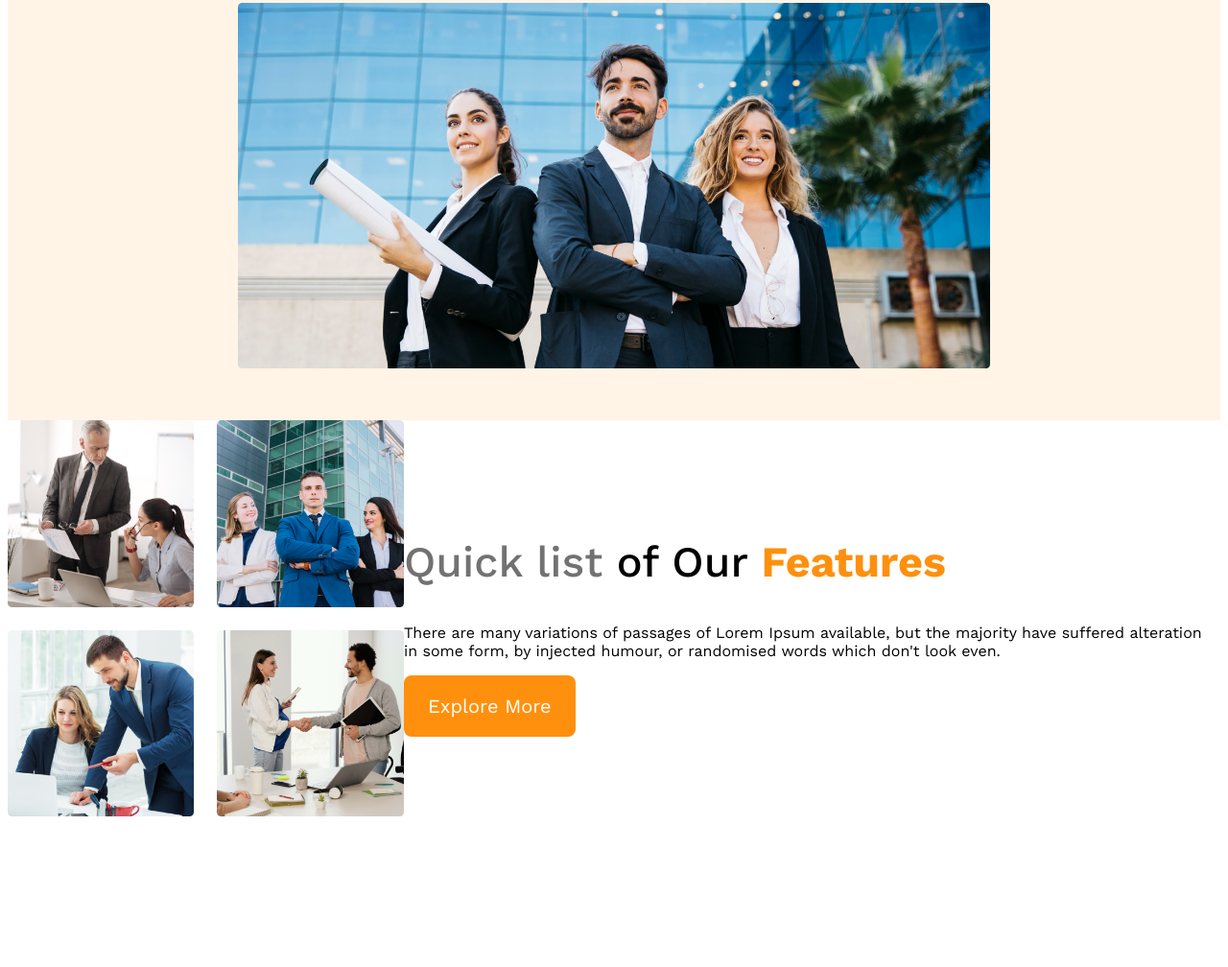
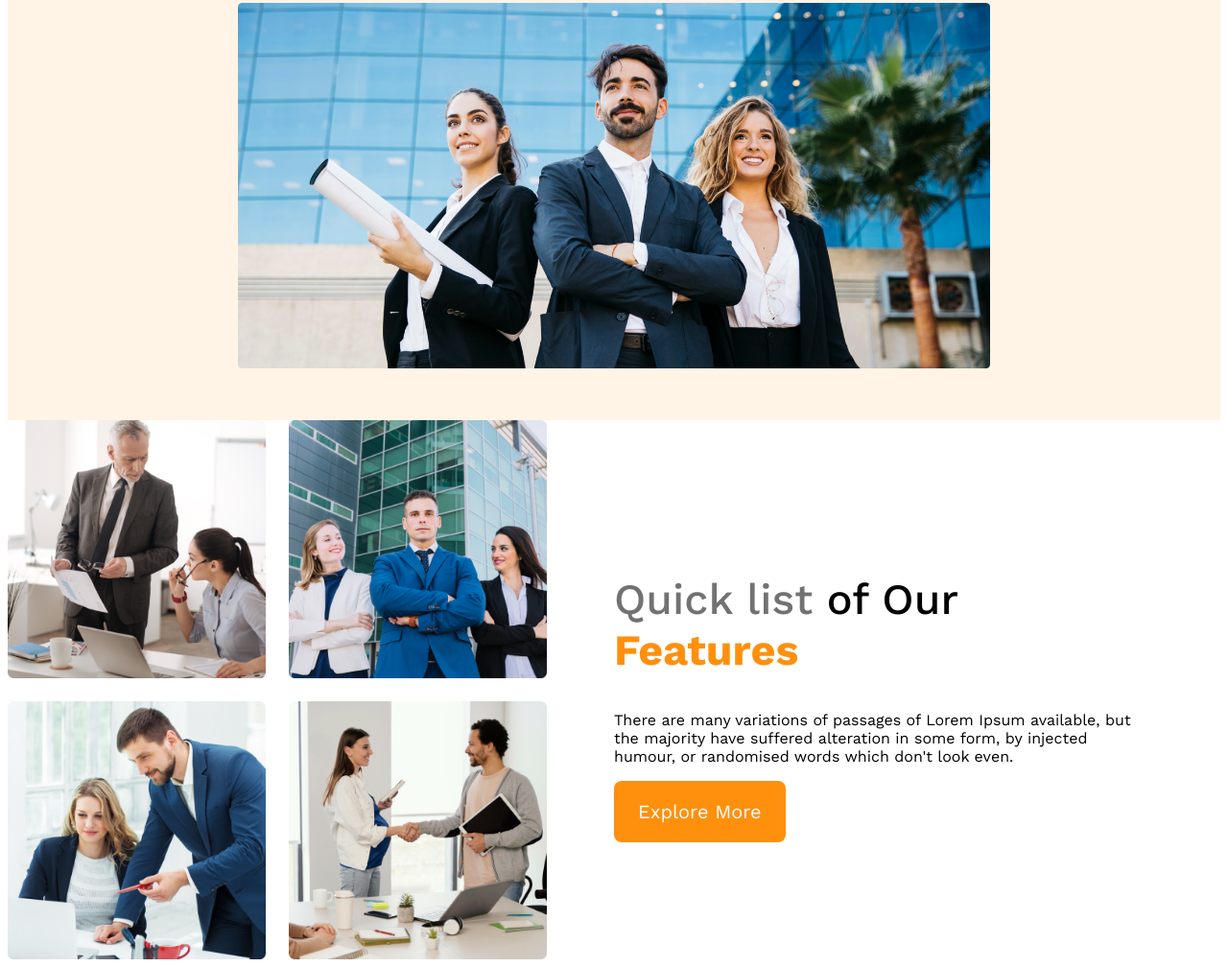
Before and after one commit to tanvir244/G3-Architect-Project, a plain HTML site: page index.html in a window 1280 px wide. Shown: the part 587-1595 px from the top of the page at 96% size. Before the commit the page ends 1446 px from the top, so only its background shows below. Drawn offline with nearby package versions, Linux system fonts and the light colour scheme.

Commit message:
features content added

```diff
--- a/style/style.css
+++ b/style/style.css
@@ -96,12 +96,18 @@ main {
     align-items: center;
 }
 .teams-img-container {
+    width: 50%;
     display: grid;
     grid-template-columns: repeat(2, 1fr);
     gap: 1.5rem;
 }
 .teams-img-container img {
     width: 100%;
+}
+.teams-content {
+    width: 50%;
+    padding-right: 70px;
+    padding-left: 70px;
 }
 .teams-title {
     font-size: 2.8rem;
```
